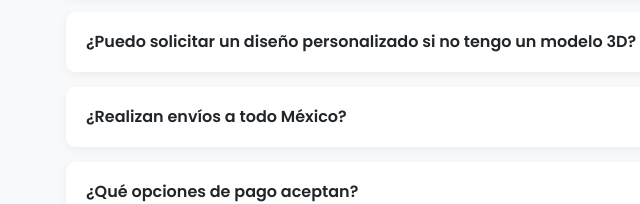
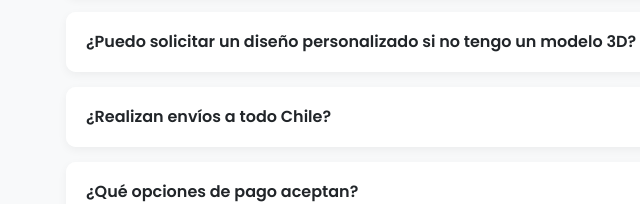
Before and after one commit to FxxMorgan/369Impresiones, a plain HTML site: page index.html in a window 1280 px wide. Shown: the part 4464-4668 px from the top of the page, 206-846 px from the left. Drawn offline with nearby package versions, Linux system fonts and the light colour scheme.

Commit message:
Update index.html

```diff
--- a/index.html
+++ b/index.html
@@ -846,7 +846,7 @@
                         <div class="accordion-item">
                             <h2 class="accordion-header" id="headingFour">
                                 <button class="accordion-button collapsed" type="button" data-bs-toggle="collapse" data-bs-target="#collapseFour" aria-expanded="false" aria-controls="collapseFour">
-                                    ¿Realizan envíos a todo México?
+                                    ¿Realizan envíos a todo Chile?
                                 </button>
                             </h2>
                             <div id="collapseFour" class="accordion-collapse collapse" aria-labelledby="headingFour" data-bs-parent="#faqAccordion">
```
